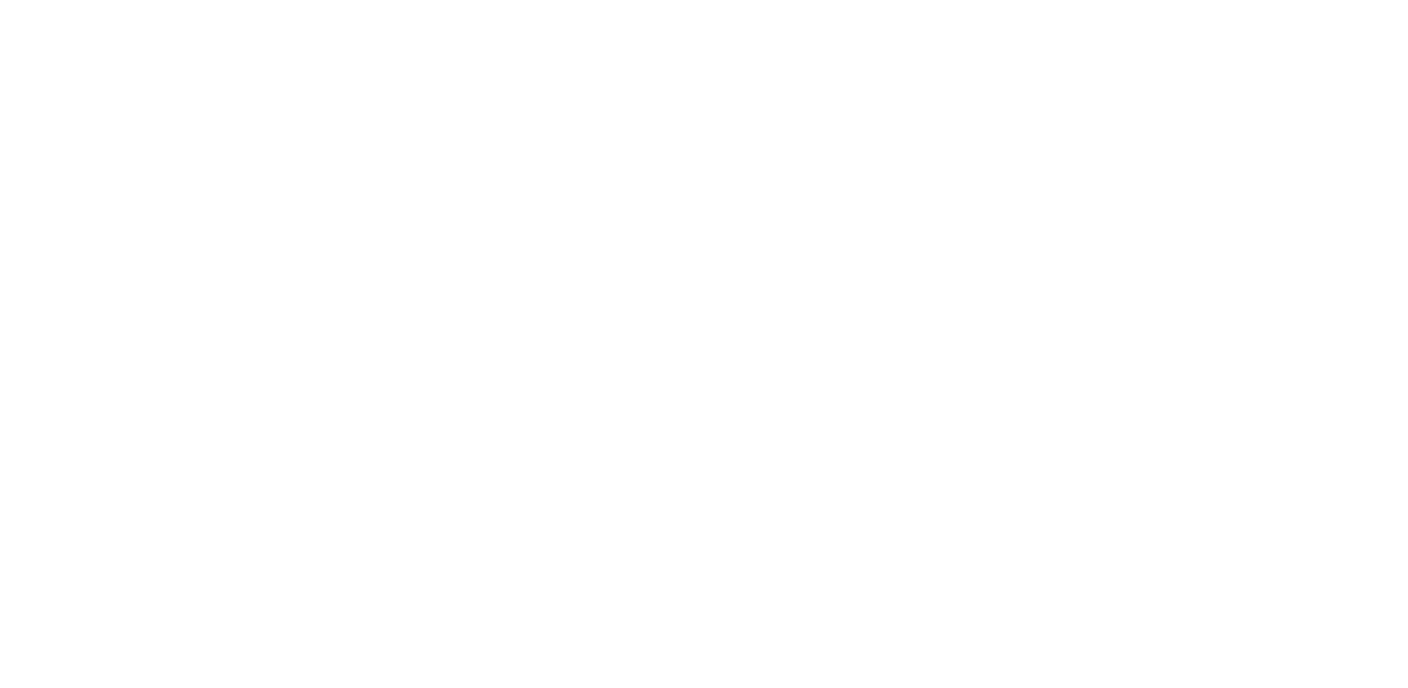
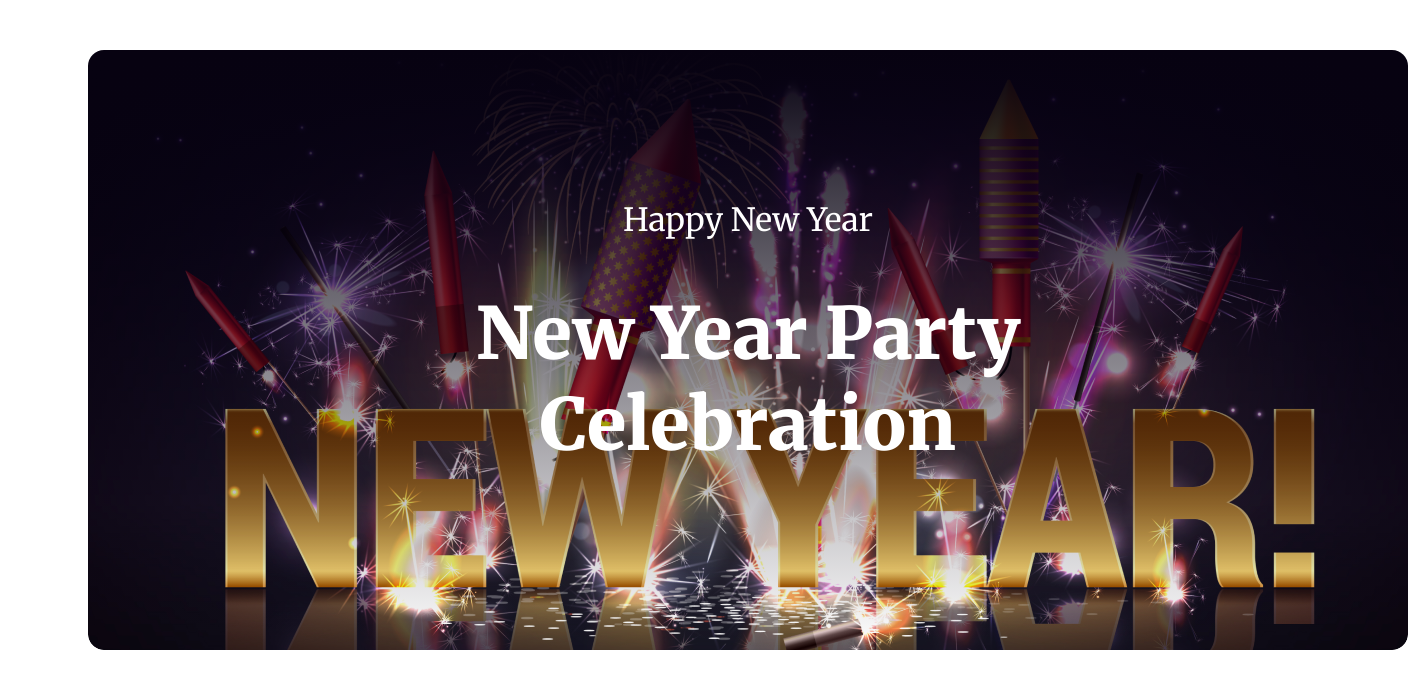
Before and after one commit to Zarin26/Assignment-1-My-New-Year-New-Mission, a plain HTML site: page index.html in a window 1280 px wide. Shown: the whole page, 1408 px wide, since content can reach past the window. Drawn offline with Linux system fonts and the light colour scheme.

Commit message:
header style completed

```diff
--- a/index.html
+++ b/index.html
@@ -4,10 +4,17 @@
     <meta charset="UTF-8">
     <meta name="viewport" content="width=device-width, initial-scale=1.0">
     <title>My New Year New Mission</title>
+
+    <link rel="preconnect" href="https://fonts.googleapis.com">
+    <link rel="preconnect" href="https://fonts.gstatic.com" crossorigin>
+    <link href="https://fonts.googleapis.com/css2?family=Merriweather:ital,wght@0,400;0,700;0,900;1,400;1,700;1,900&family=Open+Sans:ital,wght@0,400;0,500;0,700;0,800;1,400;1,500;1,700;1,800&family=Ubuntu:ital,wght@0,300;0,400;0,500;0,700;1,300;1,400;1,500;1,700&display=swap" rel="stylesheet">
+
+    <link rel="stylesheet" href="styles/styles.css">
 </head>
 <body>
-    <header>
-
+    <header class="banner">
+        <h3>Happy New Year</h3>
+        <h1>New Year Party Celebration</h1>
     </header>
 
     <main>
--- a/styles/styles.css
+++ b/styles/styles.css
@@ -0,0 +1,33 @@
+/* Common Shared Styles */
+body {
+    font-family: 'Merriweather', serif;
+    font-family: 'Open Sans', sans-serif;
+    font-family: 'Ubuntu', sans-serif;
+}
+
+/* header related styles */
+header {
+    border-radius: 16px;
+    background-image: linear-gradient(180deg, #070211 0%, rgba(7, 2, 17, 0.00) 100%), url('../resources/Banner\ Image.png');
+    width: 1320px;
+    height: 600px;
+    border-radius: 16px;
+    text-align: center;
+    color: white;
+    margin: 50px 80px;
+}
+
+h3 {
+    font-family: Merriweather;
+    padding-top: 150px;
+    font-size: 32px;
+    font-weight: 400;
+}
+
+h1 {
+    font-family: Merriweather;
+    font-size: 72px;
+    font-weight: 900;
+    padding: 0px 344px 200px 344px;
+    margin-top: 0 px;
+}
```
